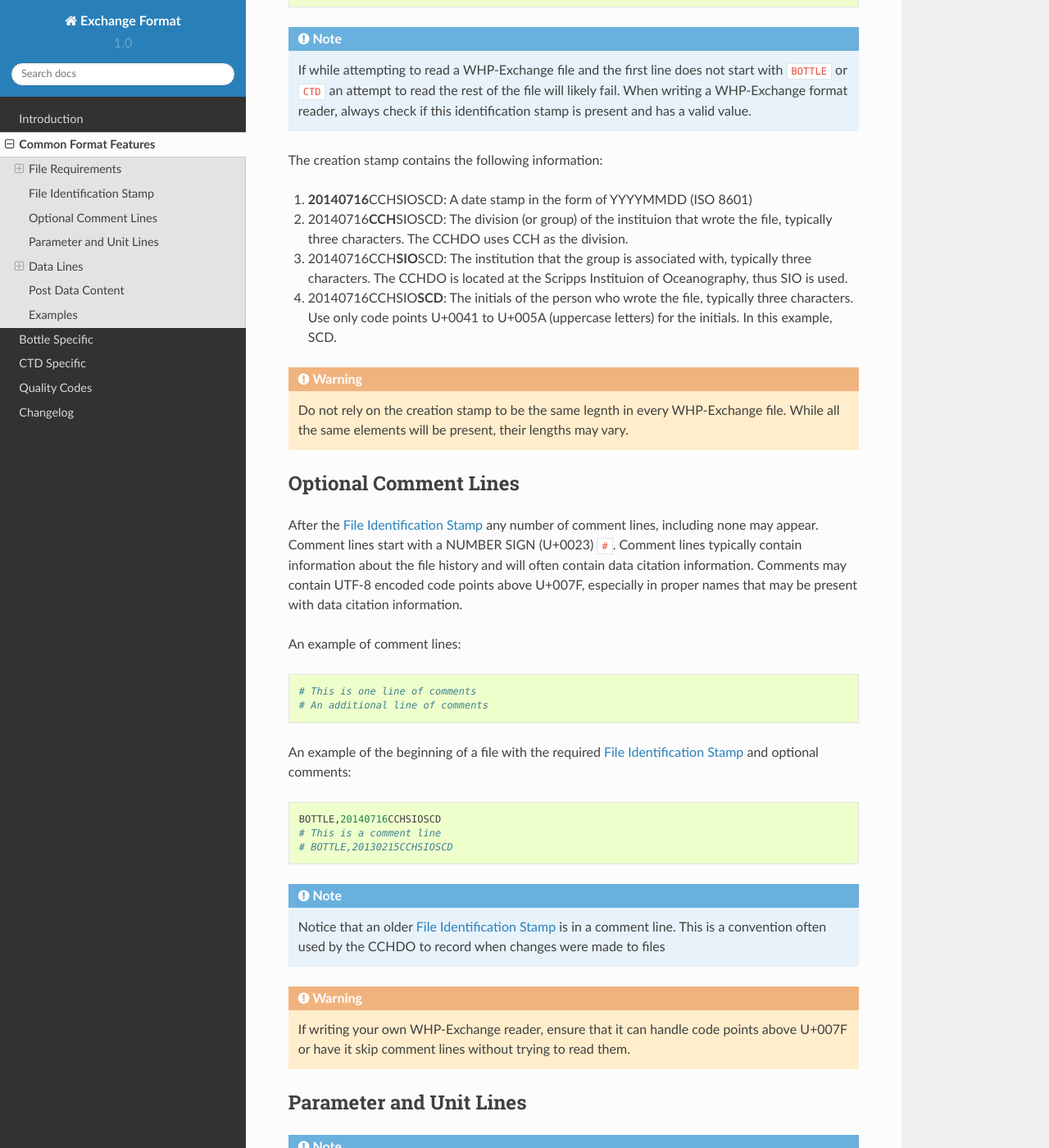
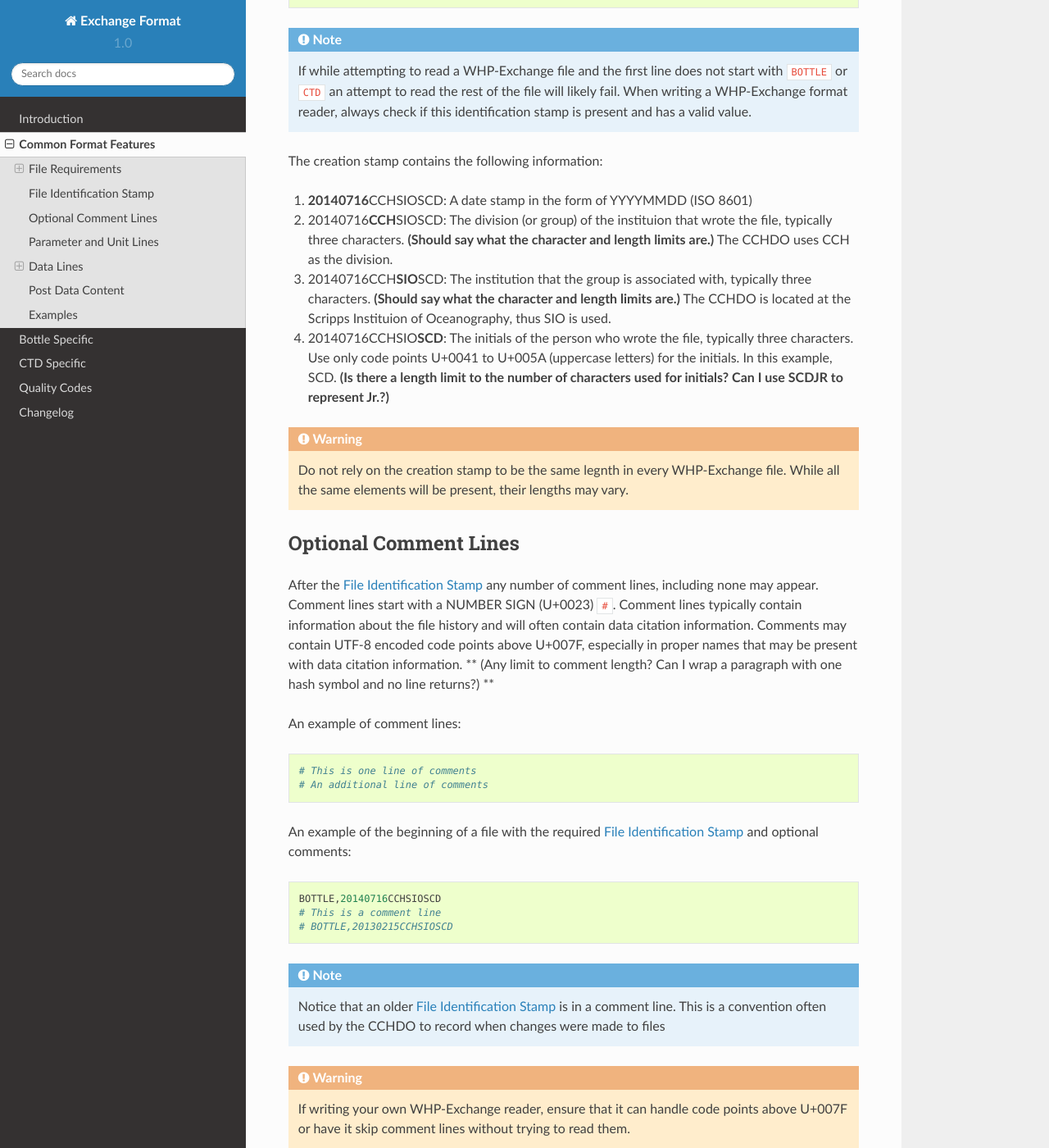
Before and after one commit to cchdo/exchange, a Sphinx documentation site: the page built from docs/common.rst, in a window 1280 px wide and 1400 px high, scrolled down 1451 px. Shown: the whole window at 82% size. Built offline with Sphinx 7.4.7 and the Read the Docs theme 2.0.0, drawn with Linux system fonts in a browser that asks for light colours; pages that are not in the unit, such as notebooks, are missing from menus; some of the changed text lies outside the part shown.

Commit message:
Questions about text Questions in following files: bottle.rst common.rst introduction.rst quality.rst

```diff
--- a/docs/bottle.rst
+++ b/docs/bottle.rst
@@ -6,14 +6,14 @@ Each :ref:`data line <data lines>` in an exchange bottle file represents a singl
 
 When ctd parameters are encountered within exchange bottle files (e.g. :ref:`CTDPRS (DBAR)`) they represent the corrected values being read by the CTD at the time of bottle closure, usually averaged over some interval.
 
-In bottle files, specific parameters are REQUIRED to be present and have non fill values.
+In bottle files, specific parameters are REQUIRED to be present and have non fill values.  **(What does non fill value mean?  Does this mean no empty values?)**
 
 .. _bottle required headers:
 
 Required Bottle Parameters
 --------------------------
 
-The following parameters are REQUIRED to be present in exchange bottle files where the parameter name occurs within the :ref:`parameter and unit lines` and their values be present in the :ref:`data lines`.
+The following parameters are REQUIRED to be present in exchange bottle files where the parameter name occurs within the :ref:`parameter and unit lines` and their values be present in the :ref:`data lines`.  **(I don't understand this.)**
 
 * :ref:`EXPOCODE`
 * :ref:`STNNBR`
--- a/docs/common.rst
+++ b/docs/common.rst
@@ -37,7 +37,7 @@ Line Endings
 
 File Identification Stamp
 ---------------------------------
-The first line of a WHP-Exchange file MUST contain the file identification stamp which is a file identifier (either BOTTLE or CTD) and a creation stamp seperated by a :unicode_info:`,` with no spaces.
+The first line of a WHP-Exchange file MUST contain the file identification stamp which is a file identifier (either BOTTLE or CTD) and a creation stamp seperated by a :unicode_info:`,` with no spaces **(Or can there be a space after the comma?)**.
 The file identifier will either be ``BOTTLE`` in the case of water samples or ``CTD`` in the case of a CTD profile.
 The creation stamp contains information on when the file was created and who created it.
 
@@ -57,12 +57,12 @@ A CTD file identification stamp will look like::
 The creation stamp contains the following information:
 
 1) **20140716**\ CCHSIOSCD: A date stamp in the form of YYYYMMDD (ISO 8601)
-2) 20140716\ **CCH**\ SIOSCD: The division (or group) of the instituion that wrote the file, typically three characters.
+2) 20140716\ **CCH**\ SIOSCD: The division (or group) of the instituion that wrote the file, typically three characters. **(Should say what the character and length limits are.)**
    The CCHDO uses CCH as the division.
-3) 20140716CCH\ **SIO**\ SCD: The institution that the group is associated with, typically three characters.
+3) 20140716CCH\ **SIO**\ SCD: The institution that the group is associated with, typically three characters. **(Should say what the character and length limits are.)**
    The CCHDO is located at the Scripps Instituion of Oceanography, thus SIO is used.
 4) 20140716CCHSIO\ **SCD**: The initials of the person who wrote the file, typically three characters.
-   Use only code points U+0041 to U+005A (uppercase letters) for the initials. In this example, SCD.
+   Use only code points U+0041 to U+005A (uppercase letters) for the initials. In this example, SCD. **(Is there a length limit to the number of characters used for initials?  Can I use SCDJR to represent Jr.?)**
 
 .. warning::
   Do not rely on the creation stamp to be the same legnth in every WHP-Exchange file.
@@ -76,6 +76,7 @@ After the `File Identification Stamp`_ any number of comment lines, including no
 Comment lines start with a :unicode_info:`#`.
 Comment lines typically contain information about the file history and will often contain data citation information.
 Comments may contain UTF-8 encoded code points above U+007F, especially in proper names that may be present with data citation information.
+** (Any limit to comment length?  Can I wrap a paragraph with one hash symbol and no line returns?) **
 
 An example of comment lines::
 
@@ -108,7 +109,7 @@ The parameter names are first and unit lines are second.
 
  * Parameter names are :unicode_info:`,` separated values that define the columns the exchange file will contain.
  * The names MUST be unique, capitalized, contain no empty fields (each parameter must have a name), and not end with a trailing comma.
- * The parameter names MUST contain only code points in the range U+0021 to U+007E excluding the lowercase range U+0061 to U+007A and excluding a :unicode_info:`,`.
+ * The parameter names MUST contain only code points in the range U+0021 to U+007E excluding the lowercase range U+0061 to U+007A and excluding a :unicode_info:`,`.  **(These code points contain punctuation marks, numbers, brackets, basic math symbols, @, ^, `, ~, |, \, _.  Can I include all these marks for a parameter name in this code point range?  Including quotes?)**
  * A trailing comma, or a comma that occurs at the end of the line with nothing else after it, MUST NOT be included on the parameter line.
  * Certain parameter names, or parameter combinations, are required to be present.
    See the respective sections on :ref:`bottle required headers` and :ref:`CTD required headers` for information specific to each format.
@@ -116,7 +117,7 @@ The parameter names are first and unit lines are second.
 The unit line contains information for the units of each parameter listed in the parameter line.
 
  * The unit line, like the parameter names, are comma separated values.
- * Like the parameter names, units MUST contain only code points in the range U+0021 to U+007E excluding the lowercase range U+0061 to U+007A and excluding a :unicode_info:`,`.
+ * Like the parameter names, units MUST contain only code points in the range U+0021 to U+007E excluding the lowercase range U+0061 to U+007A and excluding a :unicode_info:`,`.  **(See above question about code points to include)**
  * A trailing comma MUST NOT be included in the unit line.
  * Units may contain empty fields if the parameter has no units.
  * Units for a paramter must be in the same column as that parameter, essentialy, the same number of commas occur before the parameter name and its unit.
--- a/docs/introduction.rst
+++ b/docs/introduction.rst
@@ -17,7 +17,7 @@ The WHP-Exchange CTD and bottle data formats include these features:
 * No special meaning to blank/empty spaces
 * Station information added in the top lines for a CTD file
 * Station information added in every line for a bottle file
-* Only one missing data value defined for all parameters
+* Only one missing data value defined for all parameters **(What does this mean?)**
 * Positions in decimal degrees
 * Dates in ISO 8601 YYYYMMDD format
 
@@ -77,5 +77,8 @@ Unicode Representation in this Document
 Characters in this document will be defined as unicode code points in the format U+#### where the # symbols are hexidecimal numbers.
 Since exchange files are defined to be UTF-8 encoded, this unambigiously specifies the exact bits which may occur in a file.
 
+**(Could be helpful to have a table of the unicode code points and the character glyphs from U+0021 to U+007E as on this** `wikipedia page`_ **or this other page** http://www.utf8-chartable.de/unicode-utf8-table.pl?number=128 **)**
+
+.. _wikipedia page: https://en.wikipedia.org/wiki/List_of_Unicode_characters#Basic_Latin
 
 .. [#f1] As of March 2015, 83.7% of the text on the internet is encoded with UTF-8.
--- a/docs/quality.rst
+++ b/docs/quality.rst
@@ -5,7 +5,7 @@ Quality Codes
 
 Most parameters may also have an associated column of numeric quality flags.
 Quality flag columns appear as a normal parameter in the :ref:`parameter and unit lines`. They MUST NOT have any associated units.
-The quality flag parameter name is constructed from the parameter name and the suffix _FLAG_W where the W stands for a WOCE flag.
+The quality flag parameter name is constructed from the parameter name and the suffix _FLAG_W where the W stands for a WOCE flag. **(Is this correct about the meaning of W?  In the parameters section, you mention parameter names that don't have WOCE quality codes and so shouldn't have a parameter name followed by _FLAG_W such as BIONBR.  But does this mean it can have quality flags such as a suffix of _FLAG?)**
 The quality flag parameter name requires parsing to determine which parameter it needs to be associated with.
 
 The basic formula for constructing a quality flag parameter name is:
```
